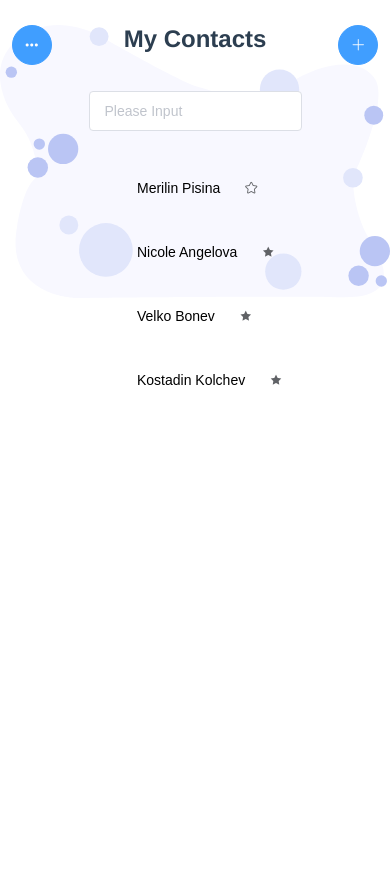
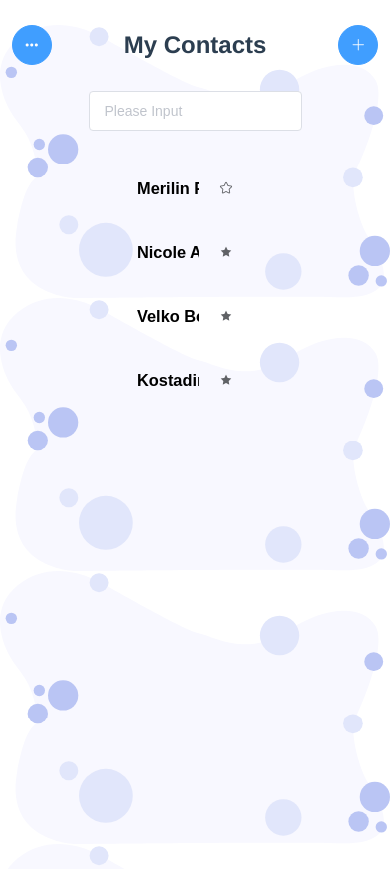
Before and after one commit to webtech-fmi/phonebook, a Vue app in the folder frontend/: page /contacts in a window 390 px wide. Built offline with nearby package versions, Linux system fonts and the light colour scheme.

Commit message:
frontend: fixed phone outlook and list

```diff
--- a/frontend/package.json
+++ b/frontend/package.json
@@ -31,7 +31,7 @@
       "node": true
     },
     "extends": [
-      "plugin:vue/vue3-essential",
+      "plugin:vue/essential",
       "@vue/airbnb"
     ],
     "parserOptions": {
--- a/frontend/src/views/Contacts.vue
+++ b/frontend/src/views/Contacts.vue
@@ -39,11 +39,14 @@
             </el-row> -->
             <el-row v-for="contact in contacts" :key="contact">
                 <el-button class="contact-button">
-                    {{contact.name}}
-                    <el-button class="favorite-button"
-                               :icon="contact.favorite ? 'el-icon-star-off' : 'el-icon-star-on'"
-                               @click="toggleFavorite(contact.id)"></el-button>
-                    </el-button>
+                    <div class="contact-button-container">
+                        <h3 class="contact-name">{{contact.name}}</h3>
+                        <el-button class="favorite-button"
+                                :icon="contact.favorite ? 'el-icon-star-off' : 'el-icon-star-on'"
+                                @click="toggleFavorite(contact.id)">
+                        </el-button>
+                    </div>
+                </el-button>
             </el-row>
         </ol>
     </div>
@@ -78,6 +81,7 @@ export default {
     ],
   }),
   methods: {
+    /* eslint no-param-reassign: ["error", { "props": false }] */
     toggleFavorite(id) {
       this.contacts.forEach((contact) => {
         if (contact.id === id) {
@@ -90,10 +94,10 @@ export default {
 </script>
 
 <style>
+
 .background{
      height: 100vh;
      background-image: url('../assets/background.svg');
-     background-repeat: no-repeat;
      background-size: 100%;
  }
 
@@ -101,6 +105,7 @@ export default {
     display: flex;
     flex-direction: row;
     justify-content: space-between;
+    align-items: center;
     margin: 3vh 3vw 3vh 3vw
 
 }
@@ -126,9 +131,20 @@ export default {
 .contact-button{
     background-color: transparent;
     border: none;
-    width: 40vw;
+    max-width: 40vw;
     color: black;
-    text-align: left;
+}
+
+.contact-button-container{
+    display: flex;
+    flex-direction: row;
+    justify-content: space-between;
+    align-items: center;
+    max-width: 40vw;
+}
+
+.contact-name{
+    overflow: hidden;
 }
 
 .list{
@@ -137,4 +153,14 @@ export default {
     flex-direction: column;
     align-items: center;
 }
+
+@media (max-width: 1024px) and (max-height: 824px) {
+    .contact-button-container{
+        max-width: 70vw;
+    }
+
+    .contact-button{
+        max-width: 70vw;
+    }
+}
 </style>
--- /dev/null
+++ b/frontend/vue.config.js
@@ -0,0 +1 @@
+module.exports = {}
```
